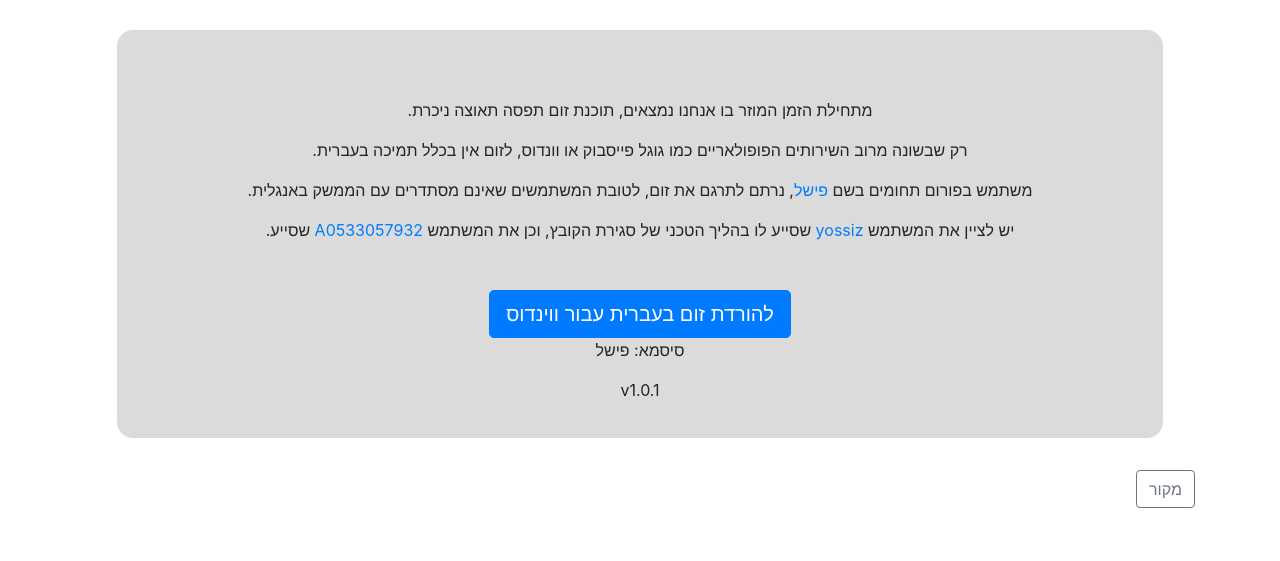
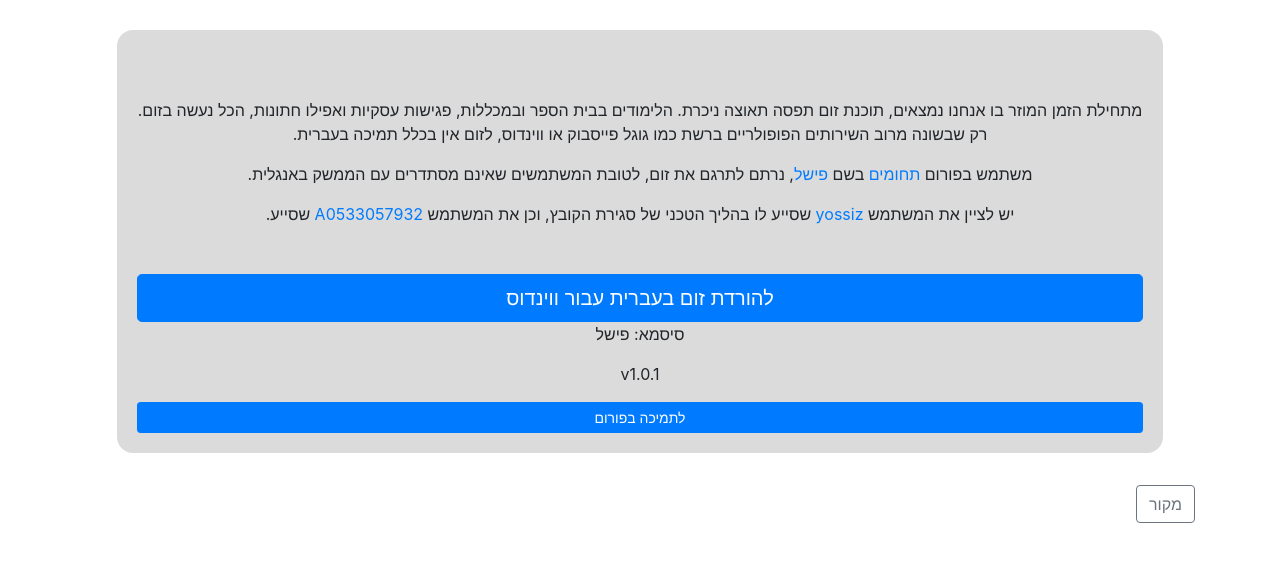
Before and after one commit to MusiCode1/heb-zoom, a plain HTML site: page index.htm in a window 1280 px wide. Shown: the part 149-710 px from the top of the page. Drawn offline with nearby package versions, Linux system fonts and the light colour scheme.

Commit message:
קישור לשרשור בתחומים

```diff
--- a/index.htm
+++ b/index.htm
@@ -68,12 +68,12 @@
         <div class="txt">
             <div class="el text-center">
                 <p>
-                    מתחילת הזמן המוזר בו אנחנו נמצאים, תוכנת זום תפסה תאוצה ניכרת.
+                    מתחילת הזמן המוזר בו אנחנו נמצאים, תוכנת זום תפסה תאוצה ניכרת. הלימודים בבית הספר ובמכללות, פגישות
+                    עסקיות ואפילו חתונות, הכל נעשה בזום. רק שבשונה מרוב השירותים הפופולריים ברשת כמו גוגל פייסבוק או
+                    ווינדוס, לזום אין בכלל תמיכה בעברית.
                 </p>
 
-                <p>רק שבשונה מרוב השירותים הפופולאריים כמו גוגל פייסבוק או וונדוס, לזום אין בכלל תמיכה בעברית.</p>
-
-                <p>משתמש בפורום תחומים בשם <a target="_blank" href="https://tchumim.com/uid/2067">פישל</a>, נרתם לתרגם
+                <p>משתמש בפורום <a target="_blank" href="https://tchumim.com/">תחומים</a> בשם <a target="_blank" href="https://tchumim.com/uid/2067">פישל</a>, נרתם לתרגם
                     את זום, לטובת
                     המשתמשים שאינם מסתדרים עם הממשק באנגלית.</p>
 
@@ -85,12 +85,18 @@
 
             <div class="text-center">
                 <a href="./Zoom Video 5.4.1 By Fishel & Yossi Zahn.rar">
-                    <button class="btn btn-primary btn-lg">
+                    <button class="btn btn-block btn-lg btn-primary">
                         להורדת זום בעברית עבור ווינדוס
                     </button>
                 </a>
                 <p>סיסמא: פישל</p>
                 <p>v1.0.1</p>
+
+                <a href="https://tchumim.com/topic/10452">
+                    <button class="btn btn-block btn-primary btn-sm">
+                        לתמיכה בפורום
+                    </button>
+                </a>
             </div>
         </div>
 
```
